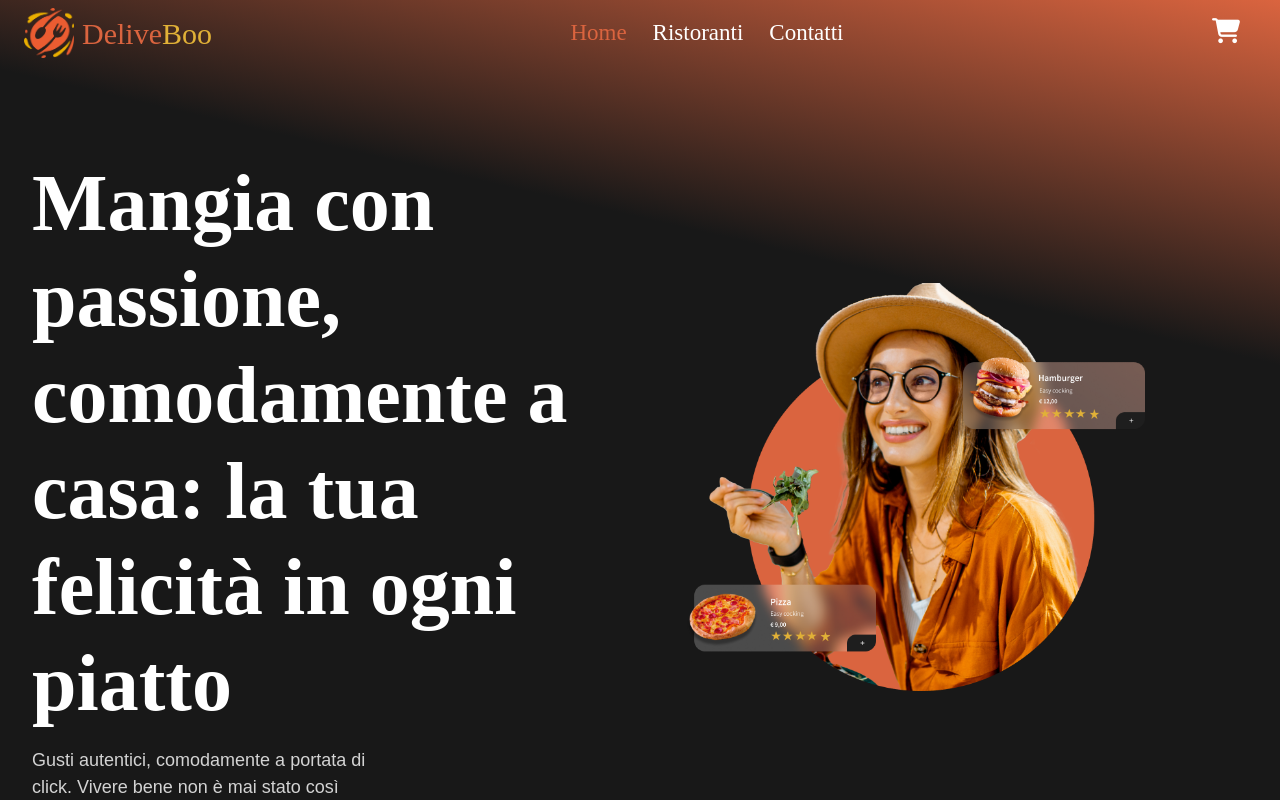
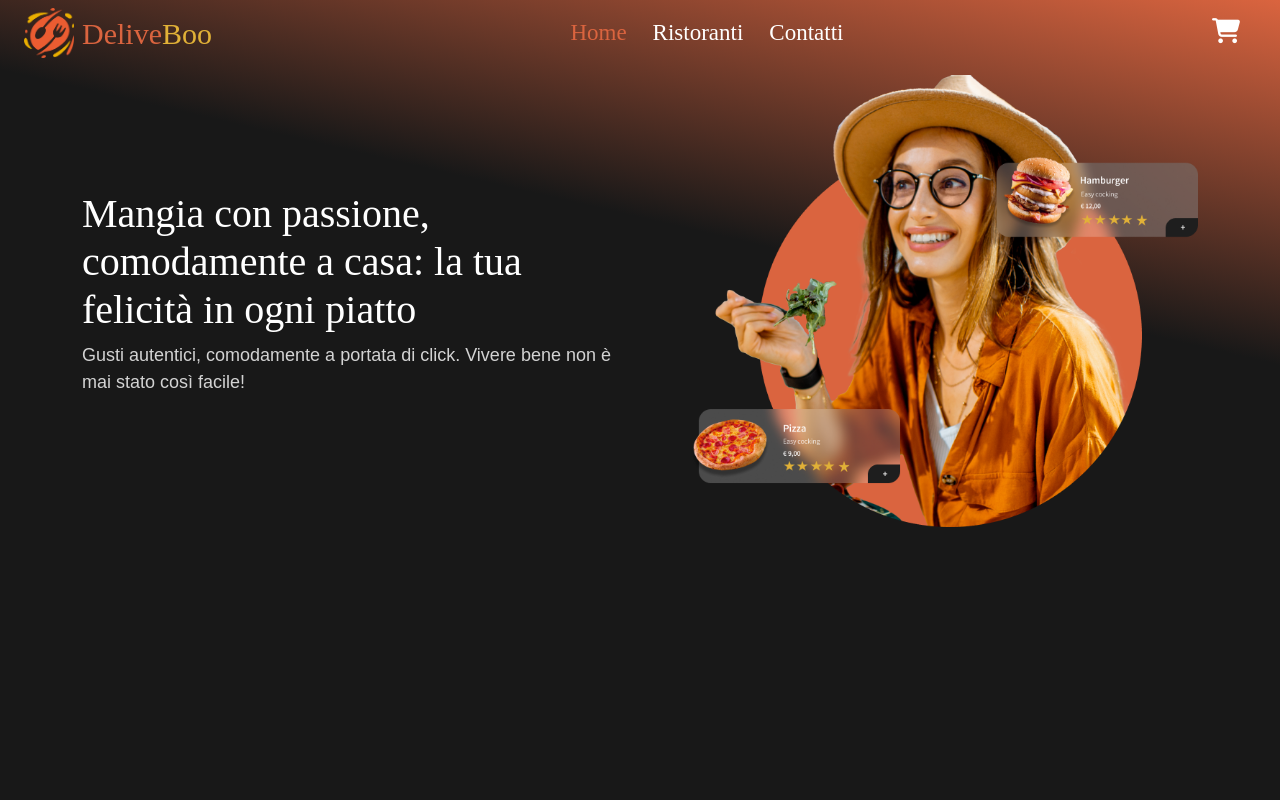
Before and after one commit to xJustFox/vite-deliveboo, a Vue app: page / in a window 1280 px wide. Shown: the top 800 px of the page. Built offline with nearby package versions, Linux system fonts and the light colour scheme; a web font is replaced by a local one.

Commit message:
[Upgrade] Modificata la home

```diff
--- a/src/pages/AppHome.vue
+++ b/src/pages/AppHome.vue
@@ -3,26 +3,30 @@ export default {
     name: 'Home'
 }
 </script>
+
 <template lang="">
-    <div class="p-3 pb-lg-5 mb-4 rounded-3">
-        <div class="container-fluid px-3 py-5">
-            <div class="row">
-                <div class="col-lg-6">
-                    <h1 class="display-1 fw-bold super-ocean text-white pt-4 text-center text-lg-start">
+    <div class="container-lg pt-2">
+        <div class="row">
+            <div class="col-12 col-md-6 d-flex flex-column justify-content-center ">
+                <div class="col-12">
+                    <h1 class="super-ocean text-white text-center text-lg-start">
                         Mangia con passione, comodamente a casa:
                         la tua felicità in ogni piatto
                     </h1>
-
-                    <p class="col-lg-7 pt-2 text-lightgray text-center text-lg-start">
+                </div>
+                <div class="col-12">
+                    <p class="text-lightgray text-center text-lg-start">
                         Gusti autentici, comodamente a portata di click. Vivere bene non è mai stato così facile!
                     </p>
                 </div>
-                <div class="col-lg-5 d-flex justify-content-center align-items-center">
-                    <img class="w-lg-50 w-100" src="/public/img/group.png" alt="">
-                </div>
+
+            </div>
+            <div class="col-12 col-md-6">
+                <img class="img-fluid" src="/public/img/group.png" alt="">
             </div>
         </div>
     </div>
 </template>
+
 <style lang="scss" scoped>
 </style>
--- a/src/styles/generals.scss
+++ b/src/styles/generals.scss
@@ -27,4 +27,4 @@ body {
 .text-lightgray {
     color: lightgray;
     font-size: 18px;
-  }
+}
```
